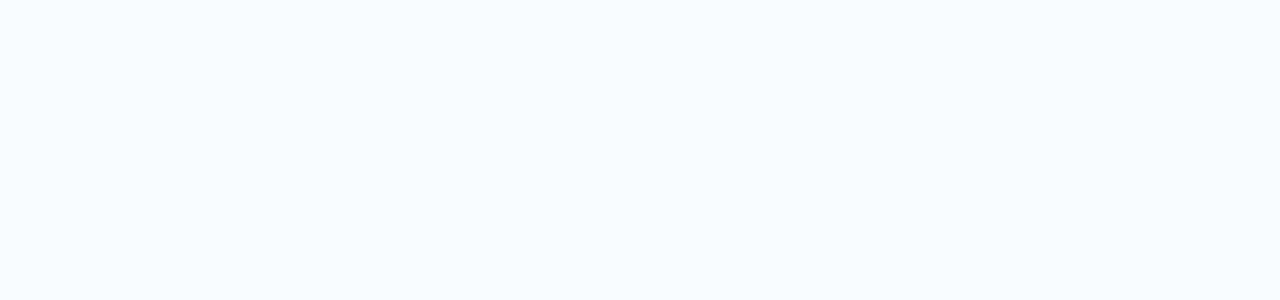
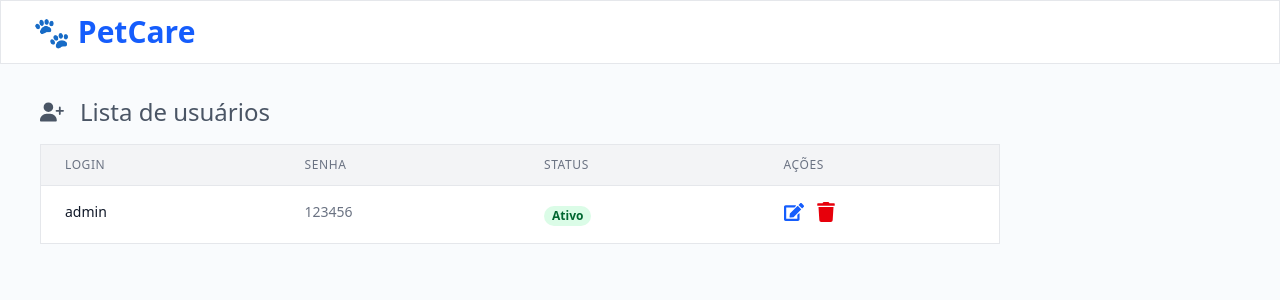
Before and after one commit to liv-inn/petc_sec, a React (Vite) app in the folder projeto_seguranca/: page /admin in a window 1280 px wide. Before the commit this address had no page. Shown: the top 300 px of the page. Built offline with nearby package versions, Linux system fonts and the light colour scheme.

Commit message:
front finalizado

```diff
--- a/projeto_seguranca/src/App.jsx
+++ b/projeto_seguranca/src/App.jsx
@@ -3,6 +3,7 @@ import Login from '../src/pages/Login.jsx';
 import { BrowserRouter, Routes, Route } from "react-router-dom";
 import SignUp from '../src/pages/SignUp.jsx';
 import Home from '../src/pages/Home.jsx';
+import Adm from '../src/pages/Adm.jsx';
 
 function App() {
 
@@ -14,6 +15,7 @@ function App() {
         <Route path='/login' element={<Login/>} />
         <Route path='/cadastro' element={<SignUp/>} />
         <Route path="/home" element={<Home/>} />
+        <Route path='admin' element={<Adm/>}/>
       </Routes>
     </BrowserRouter>
 
--- /dev/null
+++ b/projeto_seguranca/src/pages/Adm.jsx
@@ -0,0 +1,61 @@
+import { FaUserPlus } from "react-icons/fa6";
+import Logo from "../components/Logo";
+import { FaEdit, FaTrash } from "react-icons/fa";
+
+function Adm() {
+    return (
+        <div className="">
+            <div className="bg-white h-16 w-full flex items-center justify-between border border-gray-200 mb-8 px-8">
+                <div className="flex items-center gap-2">
+                    <Logo className="text-blue-600 text-2xl" />
+                </div>
+            </div>
+
+            <h3 className="text-2xl text-gray-600 flex gap-4 items-center ml-10 mb-4">
+                <FaUserPlus /> Lista de usuários
+            </h3>
+
+            <div className="ml-10 w-9/12 overflow-x-auto">
+                <table className="min-w-full bg-white border border-gray-200  shadow-sm">
+                    <thead className="bg-gray-100 ">
+                        <tr className="grid grid-cols-4  ">
+                            <th className="px-6 py-3 text-left text-xs font-medium text-gray-500 uppercase tracking-wider border-b border-gray-200">
+                                Login
+                            </th>
+                            <th className="px-6 py-3 text-left text-xs font-medium text-gray-500 uppercase tracking-wider border-b border-gray-200">
+                                Senha
+                            </th>
+                            <th className="px-6 py-3 text-left text-xs font-medium text-gray-500 uppercase tracking-wider border-b border-gray-200">
+                                Status
+                            </th>
+                            <th className="px-6 py-3 text-left text-xs font-medium text-gray-500 uppercase tracking-wider border-b border-gray-200">
+                                Ações
+                            </th>
+                        </tr>
+                    </thead>
+                    <tbody className="divide-y divide-gray-200">
+                        <tr className="grid grid-cols-4 hover:bg-gray-50">
+                            <td className="px-6 py-4 whitespace-nowrap text-sm text-gray-900">
+                                admin
+                            </td>
+                            <td className="px-6 py-4 whitespace-nowrap text-sm text-gray-500">
+                                123456
+                            </td>
+                            <td className="px-6 py-4 whitespace-nowrap">
+                                <span className="px-2 inline-flex text-xs leading-5 font-semibold rounded-full bg-green-100 text-green-800">
+                                    Ativo
+                                </span>
+                            </td>
+                            <td className="px-6 py-4 whitespace-nowrap text-sm font-medium">
+                                <button className="text-blue-600 text-xl hover:text-blue-900 mr-3"><FaEdit/></button>
+                                <button className="text-red-600 text-xl hover:text-red-900"><FaTrash/></button>
+                            </td>
+                        </tr>
+                    </tbody>
+                </table>
+            </div>
+        </div>
+    );
+}
+
+export default Adm;
```
